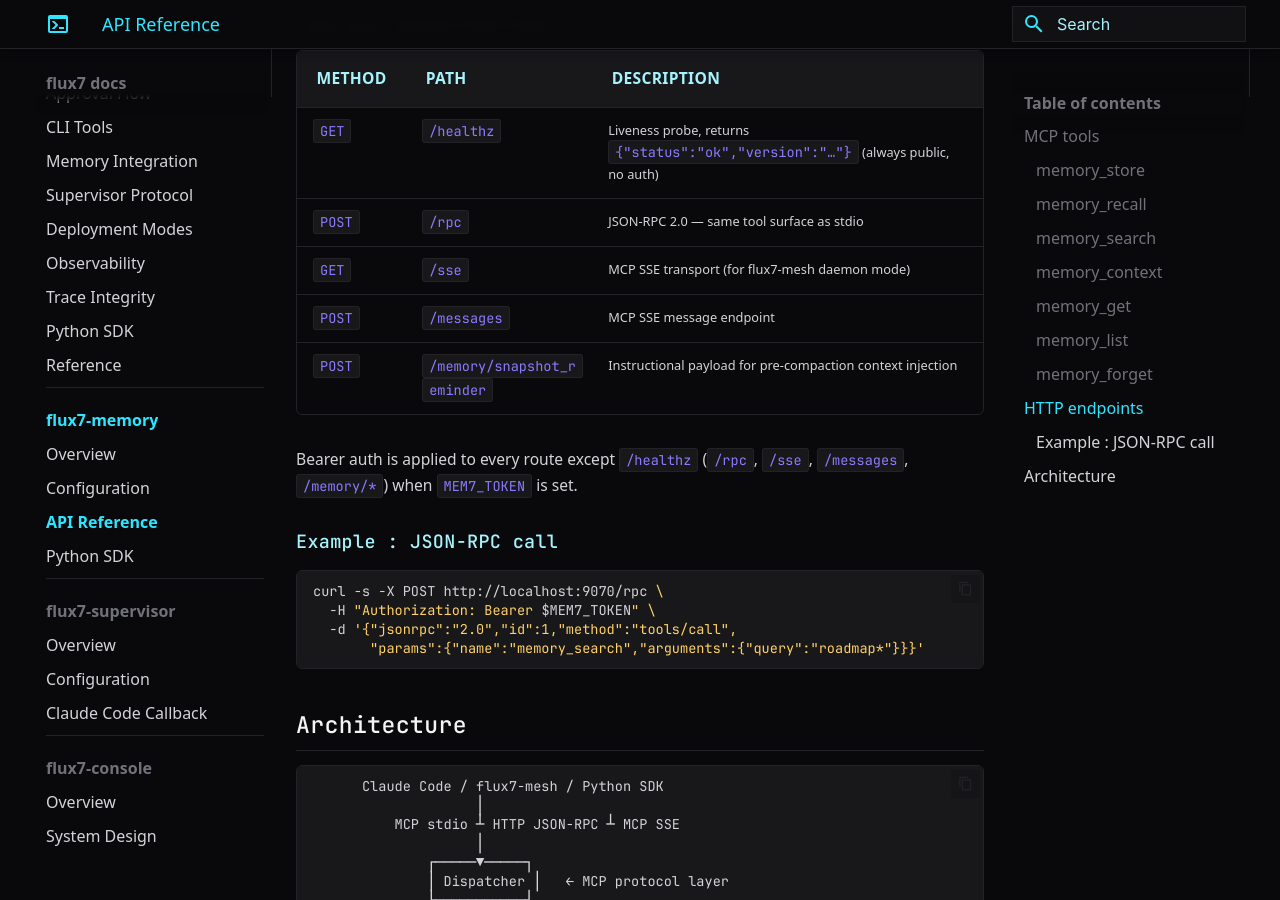
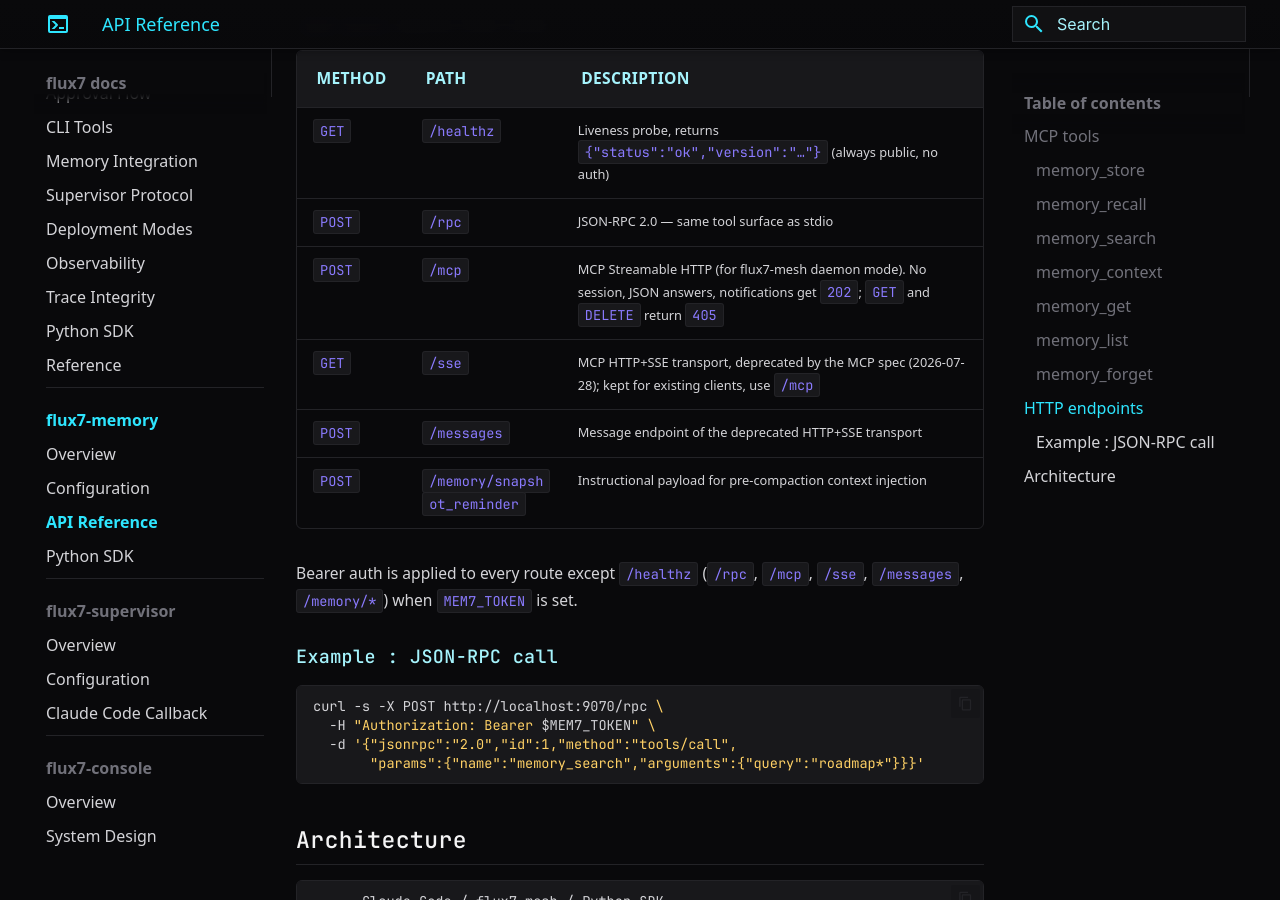
Before and after one commit to KTCrisis/flux7-docs, an MkDocs documentation site: the page built from docs/mem7/api-reference.md, in a window 1280 px wide and 900 px high, scrolled down 3985 px. Built offline with MkDocs 1.6.1 and Material for MkDocs 9.7.7, drawn with Linux system fonts in a browser that asks for light colours; some web fonts are replaced.

Commit message:
docs(mem7): Streamable HTTP on /mcp; HTTP+SSE marked deprecated; getting started uses /mcp
Co-Authored-By: Claude Opus 5.5 (1M context) <noreply@anthropic.com>
Claude-Session: https://claude.ai/code/session_01YCoz65jLLvz5UAsKuyYRcK

```diff
--- a/docs/mem7/api-reference.md
+++ b/docs/mem7/api-reference.md
@@ -112,11 +112,12 @@ Delete memories by key and/or tags. A tombstone section is appended to the markd
 |--------|------|-------------|
 | `GET`  | `/healthz` | Liveness probe, returns `{"status":"ok","version":"…"}` (always public, no auth) |
 | `POST` | `/rpc` | JSON-RPC 2.0 — same tool surface as stdio |
-| `GET`  | `/sse` | MCP SSE transport (for flux7-mesh daemon mode) |
-| `POST` | `/messages` | MCP SSE message endpoint |
+| `POST` | `/mcp` | MCP Streamable HTTP (for flux7-mesh daemon mode). No session, JSON answers, notifications get `202`; `GET` and `DELETE` return `405` |
+| `GET`  | `/sse` | MCP HTTP+SSE transport, deprecated by the MCP spec (2026-07-28); kept for existing clients, use `/mcp` |
+| `POST` | `/messages` | Message endpoint of the deprecated HTTP+SSE transport |
 | `POST` | `/memory/snapshot_reminder` | Instructional payload for pre-compaction context injection |
 
-Bearer auth is applied to every route except `/healthz` (`/rpc`, `/sse`, `/messages`, `/memory/*`) when `MEM7_TOKEN` is set.
+Bearer auth is applied to every route except `/healthz` (`/rpc`, `/mcp`, `/sse`, `/messages`, `/memory/*`) when `MEM7_TOKEN` is set.
 
 ### Example : JSON-RPC call
 
```
Also changed, not shown: docs/getting-started.md (+2 -2 lines).
